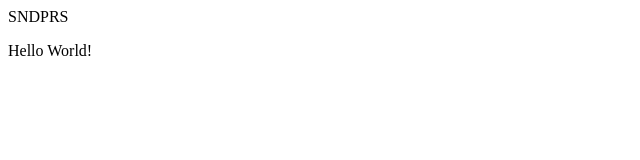
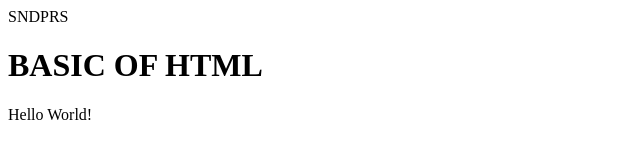
Before and after one commit to ShaliniNayan/Learning_HTML, a plain HTML site: page index.html in a window 1280 px wide. Shown: the whole page, without its empty margins (0-640 px from the left). Drawn offline with Linux system fonts and the light colour scheme.

Commit message:
Some other things uodated

```diff
--- a/index.html
+++ b/index.html
@@ -4,10 +4,11 @@
         <meta charset="UTF=8">
         <meta name="description" content="This site is about Basic of HTML"
         <title>SNDPRS</title>
+    </head>
         <body>
+            <h1>BASIC OF HTML</h1>
             <p>
               Hello World!
             </p>
         </body>
-    </head>
 </html>
```
Also changed, not shown: 1 other file.
